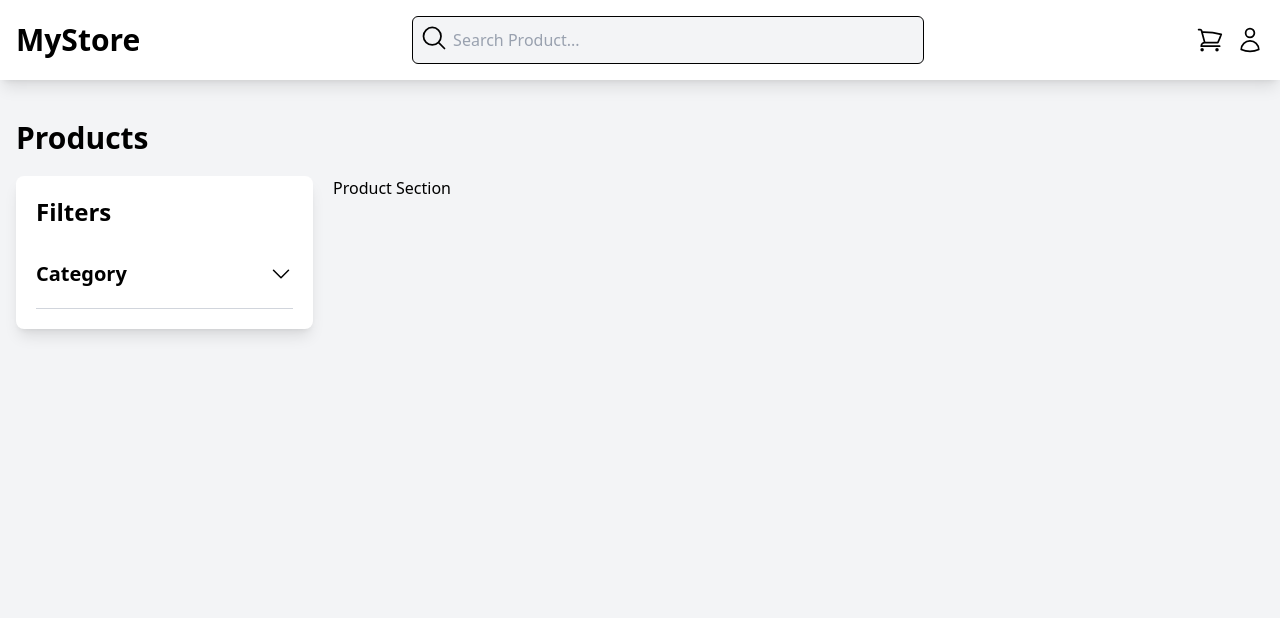
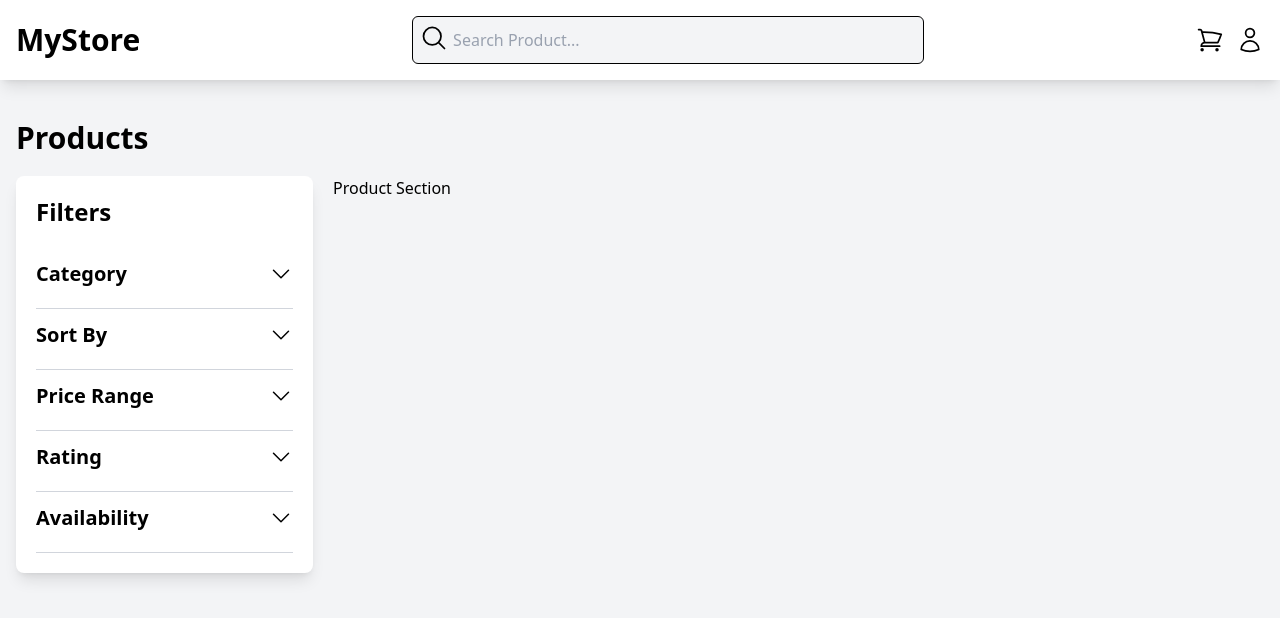
Before and after one commit to rensaputra/react19-bootcamp, a Next.js app in the folder 21-MyStore-ClientSection/project/client/: page / in a window 1280 px wide. Shown: the top 618 px of the page. Built offline with nearby package versions, Linux system fonts and the light colour scheme.

Commit message:
feat:slider component

```diff
--- a/21-MyStore-ClientSection/project/client/package.json
+++ b/21-MyStore-ClientSection/project/client/package.json
@@ -11,6 +11,7 @@
   "dependencies": {
     "clsx": "^2.1.1",
     "next": "16.2.1",
+    "rc-slider": "^11.1.9",
     "react": "19.2.4",
     "react-dom": "19.2.4",
     "tailwind-merge": "^3.5.0"
--- a/21-MyStore-ClientSection/project/client/src/app/globals.css
+++ b/21-MyStore-ClientSection/project/client/src/app/globals.css
@@ -1,4 +1,5 @@
 @import "tailwindcss";
+@import "rc-slider/assets/index.css";
 
 body {
   @apply text-base text-black bg-gray-100;
--- /dev/null
+++ b/21-MyStore-ClientSection/project/client/src/components/ui/PriceRangeSlider.tsx
@@ -0,0 +1,31 @@
+import Slider from "rc-slider";
+
+type SliderValue = number | number[];
+
+const PriceRangeSlider = ({
+  minValue,
+  maxValue,
+  value,
+  handleChange,
+  handleCommit,
+}: {
+  minValue: number;
+  maxValue: number;
+  value: [number, number];
+  handleChange: (value: SliderValue) => void;
+  handleCommit?: (value: SliderValue) => void;
+}) => {
+  return (
+    <>
+      <Slider
+        range
+        min={minValue}
+        max={maxValue}
+        value={value}
+        onChange={handleChange}
+        onChangeComplete={handleCommit}
+      />
+    </>
+  );
+};
+export default PriceRangeSlider;
--- a/21-MyStore-ClientSection/project/client/src/screens/home/FilterSection.tsx
+++ b/21-MyStore-ClientSection/project/client/src/screens/home/FilterSection.tsx
@@ -2,8 +2,9 @@
 
 import { useRouter } from "next/navigation";
 import { SearchParams } from "next/dist/server/request/search-params";
-import { cn, objectToQueryString } from "@/lib/utils";
+import { objectToQueryString } from "@/lib/utils";
 import Accordion from "@/components/ui/Accordion";
+import PriceRangeSlider from "@/components/ui/PriceRangeSlider";
 
 const FilterSection = ({ searchParams }: { searchParams: SearchParams }) => {
   const CategoryItems = [
@@ -18,6 +19,63 @@ const FilterSection = ({ searchParams }: { searchParams: SearchParams }) => {
     {
       label: "Men's Clothing",
       value: "Men's Clothing",
+    },
+  ];
+
+  const SortByItems = [
+    {
+      label: "All",
+      value: "all",
+    },
+    {
+      label: "Price: Low to High",
+      value: "priceLowToHigh",
+    },
+    {
+      label: "Price: High to Low",
+      value: "priceHighToLow",
+    },
+  ];
+
+  const RatingItems = [
+    {
+      label: "All",
+      value: "all",
+    },
+    {
+      label: "1 Star & Up",
+      value: "1",
+    },
+    {
+      label: "2 Stars & Up",
+      value: "2",
+    },
+    {
+      label: "3 Stars & Up",
+      value: "3",
+    },
+    {
+      label: "4 Stars & Up",
+      value: "4",
+    },
+    {
+      label: "5 Stars",
+      value: "5",
+    },
+  ];
+
+  const AvailabilityItems = [
+    {
+      label: "All",
+      value: "all",
+    },
+    {
+      label: "In Stock",
+      value: "true",
+    },
+    {
+      label: "Out of Stock",
+      value: "false",
     },
   ];
 
@@ -48,13 +106,29 @@ const FilterSection = ({ searchParams }: { searchParams: SearchParams }) => {
       : [...openAccordionArr, accordionName];
     updateSearchParams([{ openAccordion: newOpenAccordion.join(",") }]);
   };
+
+  const sliderMinPrice = 0;
+  const sliderMaxPrice = 100;
+  const minPrice = Number(searchParams.minPrice ?? sliderMinPrice);
+  const maxPrice = Number(searchParams.maxPrice ?? sliderMaxPrice);
+
+  const handlePriceRangeChange = (value: number | number[]) => {
+    if (!Array.isArray(value) || value.length !== 2) {
+      return;
+    }
+
+    updateSearchParams([
+      { minPrice: String(value[0]) },
+      { maxPrice: String(value[1]) },
+    ]);
+  };
   return (
     <div className="rounded-lg shadow-lg space-y-3 p-5 bg-white h-fit">
       <h1 className="text-2xl mb-8 font-semibold">Filters</h1>
       <Accordion
         title="Category"
-        type="category"
-        isOpened={openAccordionArr.includes("category")}
+        type="productTypeId"
+        isOpened={openAccordionArr.includes("productTypeId")}
         handleAccordion={handleAccordion}
       >
         <div className="flex flex-wrap gap-3 pt-2">
@@ -77,6 +151,107 @@ const FilterSection = ({ searchParams }: { searchParams: SearchParams }) => {
           })}
         </div>
       </Accordion>
+
+      <Accordion
+        title="Sort By"
+        type="sortBy"
+        isOpened={openAccordionArr.includes("sortBy")}
+        handleAccordion={handleAccordion}
+      >
+        <div className="flex flex-wrap gap-3 pt-2">
+          {SortByItems.map((item, index) => {
+            return (
+              <div key={index}>
+                <input
+                  type="checkbox"
+                  id={`sortBy-${item.value}`}
+                  className="hidden peer"
+                />
+                <label
+                  htmlFor={`sortBy-${item.value}`}
+                  className="checkbox-button-label"
+                >
+                  {item.label}
+                </label>
+              </div>
+            );
+          })}
+        </div>
+      </Accordion>
+
+      <Accordion
+        title="Price Range"
+        type="priceRange"
+        isOpened={openAccordionArr.includes("priceRange")}
+        handleAccordion={handleAccordion}
+      >
+        <div className="p-3">
+          <PriceRangeSlider
+            minValue={sliderMinPrice}
+            maxValue={sliderMaxPrice}
+            value={[minPrice, maxPrice]}
+            handleChange={handlePriceRangeChange}
+          />
+        </div>
+        <div className="flex justify-between">
+          <span>${minPrice}</span>
+          <span>${maxPrice}</span>
+        </div>
+      </Accordion>
+
+      <Accordion
+        title="Rating"
+        type="rating"
+        isOpened={openAccordionArr.includes("rating")}
+        handleAccordion={handleAccordion}
+      >
+        <div className="flex flex-wrap gap-3 pt-2">
+          {RatingItems.map((item, index) => {
+            return (
+              <div key={index}>
+                <input
+                  type="checkbox"
+                  id={`rating-${item.value}`}
+                  className="hidden peer"
+                />
+                <label
+                  htmlFor={`rating-${item.value}`}
+                  className="checkbox-button-label"
+                >
+                  {item.label}
+                </label>
+              </div>
+            );
+          })}
+        </div>
+      </Accordion>
+
+      <Accordion
+        title="Availability"
+        type="availability"
+        isOpened={openAccordionArr.includes("availability")}
+        handleAccordion={handleAccordion}
+      >
+        <div className="flex flex-wrap gap-3 pt-2">
+          {AvailabilityItems.map((item, index) => {
+            return (
+              <div key={index}>
+                <input
+                  type="checkbox"
+                  id={`availability-${item.value}`}
+                  className="hidden peer"
+                />
+                <label
+                  htmlFor={`availability-${item.value}`}
+                  className="checkbox-button-label"
+                >
+                  {item.label}
+                </label>
+              </div>
+            );
+          })}
+        </div>
+      </Accordion>
     </div>
   );
 };
```
Also changed, not shown: 1 other file (tests, documents, lock files or other folders).
